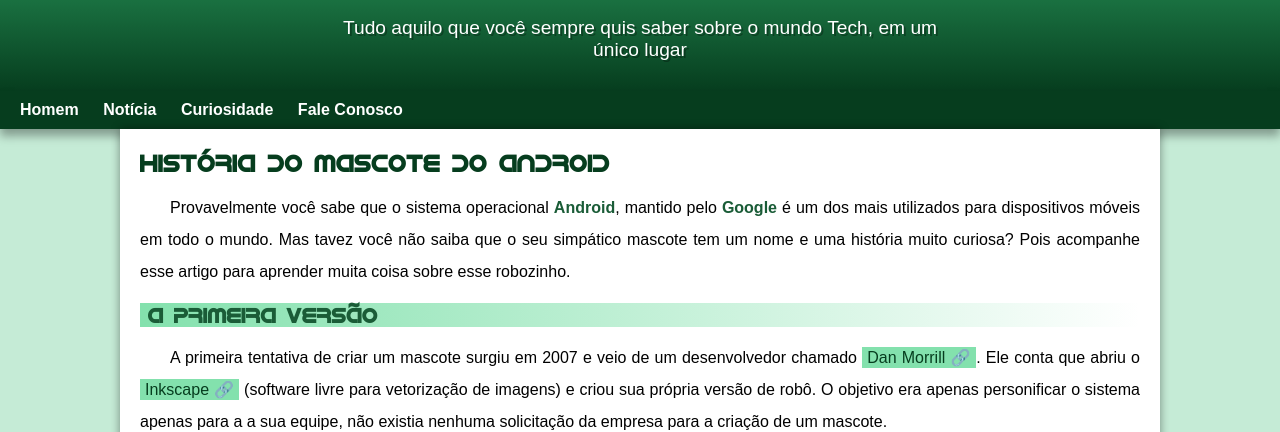
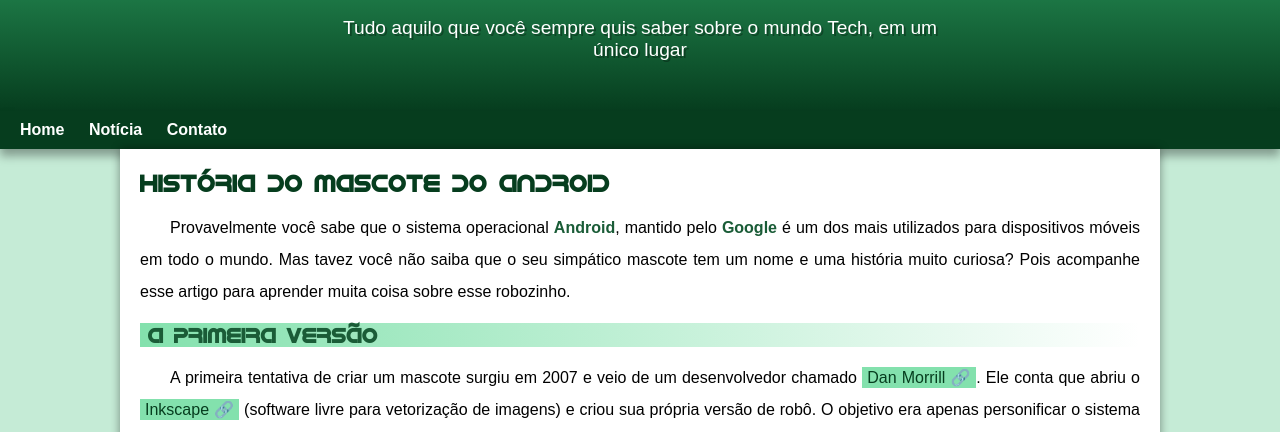
Before and after one commit to RyanPetherson/projeto-android, a plain HTML site: page index.html in a window 1280 px wide. Shown: the part 99-531 px from the top of the page. Drawn offline with Linux system fonts and the light colour scheme; a web font is replaced by a local one.

Commit message:
problemas resolvidos

```diff
--- a/estilo/style.css
+++ b/estilo/style.css
@@ -59,7 +59,7 @@ header > p{
     max-width: 600px;
     padding-right: 10px;
     padding-left: 10px;
-    margin-bottom: 30px;
+    padding-bottom: 50px;
     margin: auto;
     text-shadow: 2px 2px 0px rgba(0, 0, 0, 0.301);
 }
--- a/index.html
+++ b/index.html
@@ -14,10 +14,9 @@
         <p>Tudo aquilo que você sempre quis saber sobre o mundo Tech, em um único lugar</p>
     </header>
     <nav>
-        <a href="#">Homem</a>
+        <a href="#">Home</a>
         <a href="#">Notícia</a>
-        <a href="#">Curiosidade</a>
-        <a href="#">Fale Conosco</a>
+        <a href="#">Contato</a>
     </nav>
     <main>
         <article>
```
